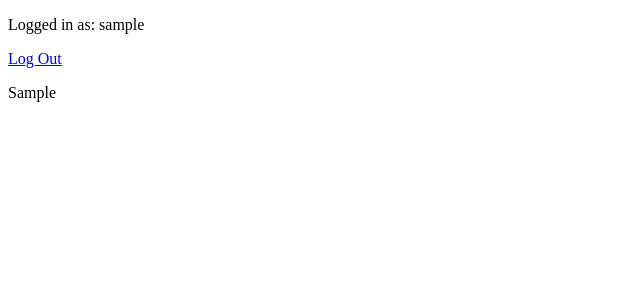
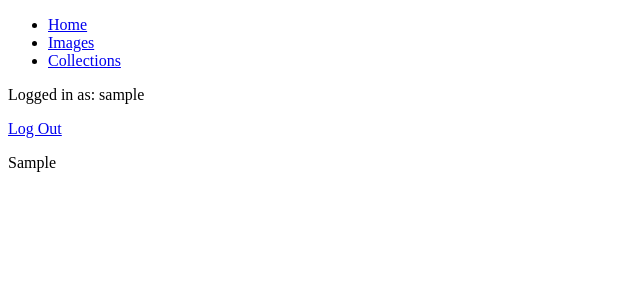
Before and after one commit to tortxof/flask-imghost, a Flask app: page /images in a window 1280 px wide. Shown: the top 300 px of the page, without its empty margins (0-640 px from the left). Run offline with Flask 2, Linux system fonts and the light colour scheme; the visitor is signed in with stand-in values (Sample User, id 1); tables that the repository leaves empty hold one stand-in row (values such as "Sample post").

Commit message:
Add nav.

```diff
--- a/templates/layout.html
+++ b/templates/layout.html
@@ -5,6 +5,13 @@
   <title>imghost</title>
 </head>
 <body>
+  <nav>
+    <ul>
+      <li><a href="/">Home</a></li>
+      <li><a href="/images">Images</a></li>
+      <li><a href="/collections">Collections</a></li>
+    </ul>
+  </nav>
   {% if 'username' in session %}
     <p>Logged in as: {{ session.username }}</p>
     <p><a href="/logout">Log Out</a></p>
```
